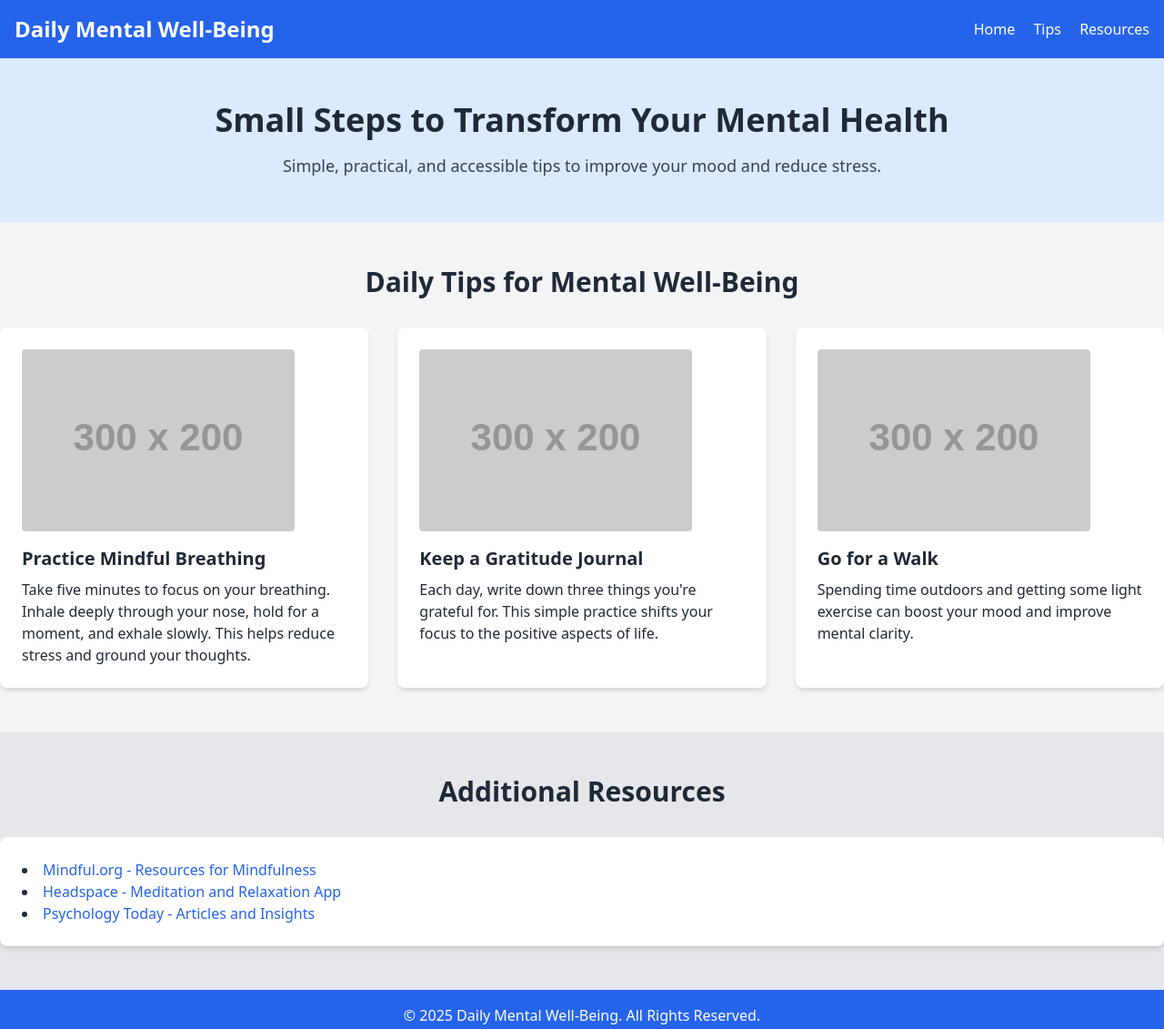
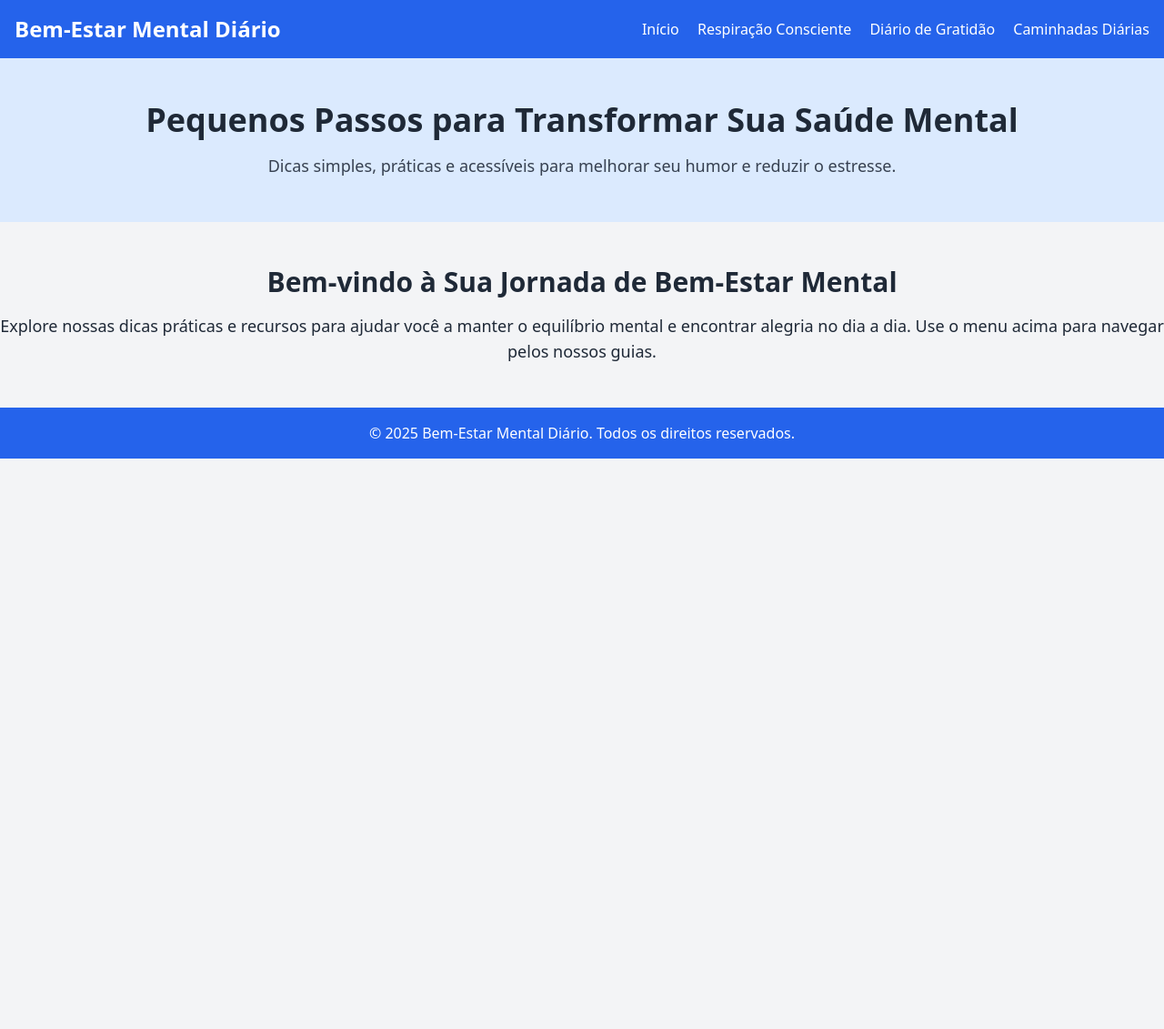
Before and after one commit to Leandro142/Bem-Estar-Mental, a plain HTML site: page index.html in a window 1280 px wide. Shown: the whole page at 91% size. After the commit the page ends 800 px from the top, so only its background shows below. Drawn offline with nearby package versions, Linux system fonts and the light colour scheme; placeholder pictures from the web are drawn by us.

Commit message:
Update index.html

```diff
--- a/index.html
+++ b/index.html
@@ -1,75 +1,45 @@
 <!DOCTYPE html>
-<html lang="en">
+<html lang="pt-br">
 <head>
     <meta charset="UTF-8">
     <meta name="viewport" content="width=device-width, initial-scale=1.0">
-    <title>Daily Mental Well-Being</title>
+    <title>Bem-Estar Mental Diário</title>
     <link href="https://cdn.jsdelivr.net/npm/tailwindcss@2.2.19/dist/tailwind.min.css" rel="stylesheet">
 </head>
 <body class="bg-gray-100 text-gray-800">
-    <!-- Header -->
+    <!-- Cabeçalho -->
     <header class="bg-blue-600 text-white p-4">
         <div class="container mx-auto flex justify-between items-center">
-            <h1 class="text-2xl font-bold">Daily Mental Well-Being</h1>
+            <h1 class="text-2xl font-bold">Bem-Estar Mental Diário</h1>
             <nav>
-                <a href="#" class="mr-4 hover:underline">Home</a>
-                <a href="#tips" class="mr-4 hover:underline">Tips</a>
-                <a href="#resources" class="hover:underline">Resources</a>
+                <a href="index.html" class="mr-4 hover:underline">Início</a>
+                <a href="mindful-breathing.html" class="mr-4 hover:underline">Respiração Consciente</a>
+                <a href="gratitude-journal.html" class="mr-4 hover:underline">Diário de Gratidão</a>
+                <a href="daily-walks.html" class="hover:underline">Caminhadas Diárias</a>
             </nav>
         </div>
     </header>
 
-    <!-- Hero Section -->
+    <!-- Seção Hero -->
     <section class="bg-blue-100 py-12">
         <div class="container mx-auto text-center">
-            <h2 class="text-4xl font-bold mb-4">Small Steps to Transform Your Mental Health</h2>
-            <p class="text-lg text-gray-700">Simple, practical, and accessible tips to improve your mood and reduce stress.</p>
+            <h2 class="text-4xl font-bold mb-4">Pequenos Passos para Transformar Sua Saúde Mental</h2>
+            <p class="text-lg text-gray-700">Dicas simples, práticas e acessíveis para melhorar seu humor e reduzir o estresse.</p>
         </div>
     </section>
 
-    <!-- Tips Section -->
-    <section id="tips" class="py-12">
-        <div class="container mx-auto">
-            <h2 class="text-3xl font-bold text-center mb-8">Daily Tips for Mental Well-Being</h2>
-            <div class="grid grid-cols-1 md:grid-cols-3 gap-8">
-                <!-- Tip 1 -->
-                <div class="bg-white rounded-lg shadow-md p-6">
-                    <img src="https://via.placeholder.com/300x200" alt="Mindful Breathing" class="rounded mb-4">
-                    <h3 class="text-xl font-semibold mb-2">Practice Mindful Breathing</h3>
-                    <p>Take five minutes to focus on your breathing. Inhale deeply through your nose, hold for a moment, and exhale slowly. This helps reduce stress and ground your thoughts.</p>
-                </div>
-                <!-- Tip 2 -->
-                <div class="bg-white rounded-lg shadow-md p-6">
-                    <img src="https://via.placeholder.com/300x200" alt="Gratitude Journal" class="rounded mb-4">
-                    <h3 class="text-xl font-semibold mb-2">Keep a Gratitude Journal</h3>
-                    <p>Each day, write down three things you're grateful for. This simple practice shifts your focus to the positive aspects of life.</p>
-                </div>
-                <!-- Tip 3 -->
-                <div class="bg-white rounded-lg shadow-md p-6">
-                    <img src="https://via.placeholder.com/300x200" alt="Daily Walks" class="rounded mb-4">
-                    <h3 class="text-xl font-semibold mb-2">Go for a Walk</h3>
-                    <p>Spending time outdoors and getting some light exercise can boost your mood and improve mental clarity.</p>
-                </div>
-            </div>
+    <!-- Seção de Introdução -->
+    <section class="py-12">
+        <div class="container mx-auto text-center">
+            <h2 class="text-3xl font-bold mb-4">Bem-vindo à Sua Jornada de Bem-Estar Mental</h2>
+            <p class="text-lg">Explore nossas dicas práticas e recursos para ajudar você a manter o equilíbrio mental e encontrar alegria no dia a dia. Use o menu acima para navegar pelos nossos guias.</p>
         </div>
     </section>
 
-    <!-- Resources Section -->
-    <section id="resources" class="bg-gray-200 py-12">
-        <div class="container mx-auto">
-            <h2 class="text-3xl font-bold text-center mb-8">Additional Resources</h2>
-            <ul class="list-disc list-inside bg-white rounded-lg shadow-md p-6">
-                <li><a href="https://www.mindful.org/" class="text-blue-600 hover:underline">Mindful.org - Resources for Mindfulness</a></li>
-                <li><a href="https://www.headspace.com/" class="text-blue-600 hover:underline">Headspace - Meditation and Relaxation App</a></li>
-                <li><a href="https://www.psychologytoday.com/" class="text-blue-600 hover:underline">Psychology Today - Articles and Insights</a></li>
-            </ul>
-        </div>
-    </section>
-
-    <!-- Footer -->
+    <!-- Rodapé -->
     <footer class="bg-blue-600 text-white py-4">
         <div class="container mx-auto text-center">
-            <p>&copy; 2025 Daily Mental Well-Being. All Rights Reserved.</p>
+            <p>&copy; 2025 Bem-Estar Mental Diário. Todos os direitos reservados.</p>
         </div>
     </footer>
 </body>
```
